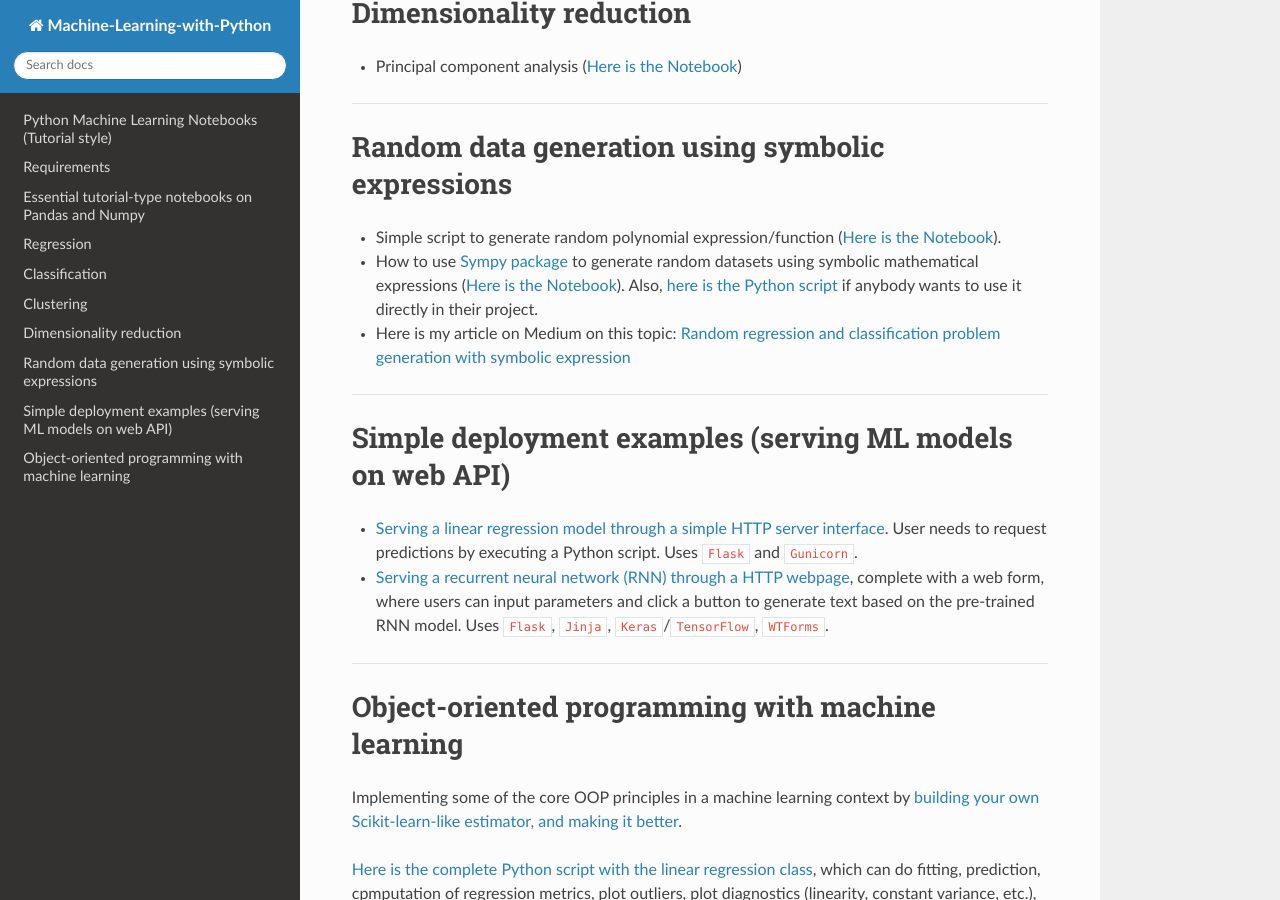
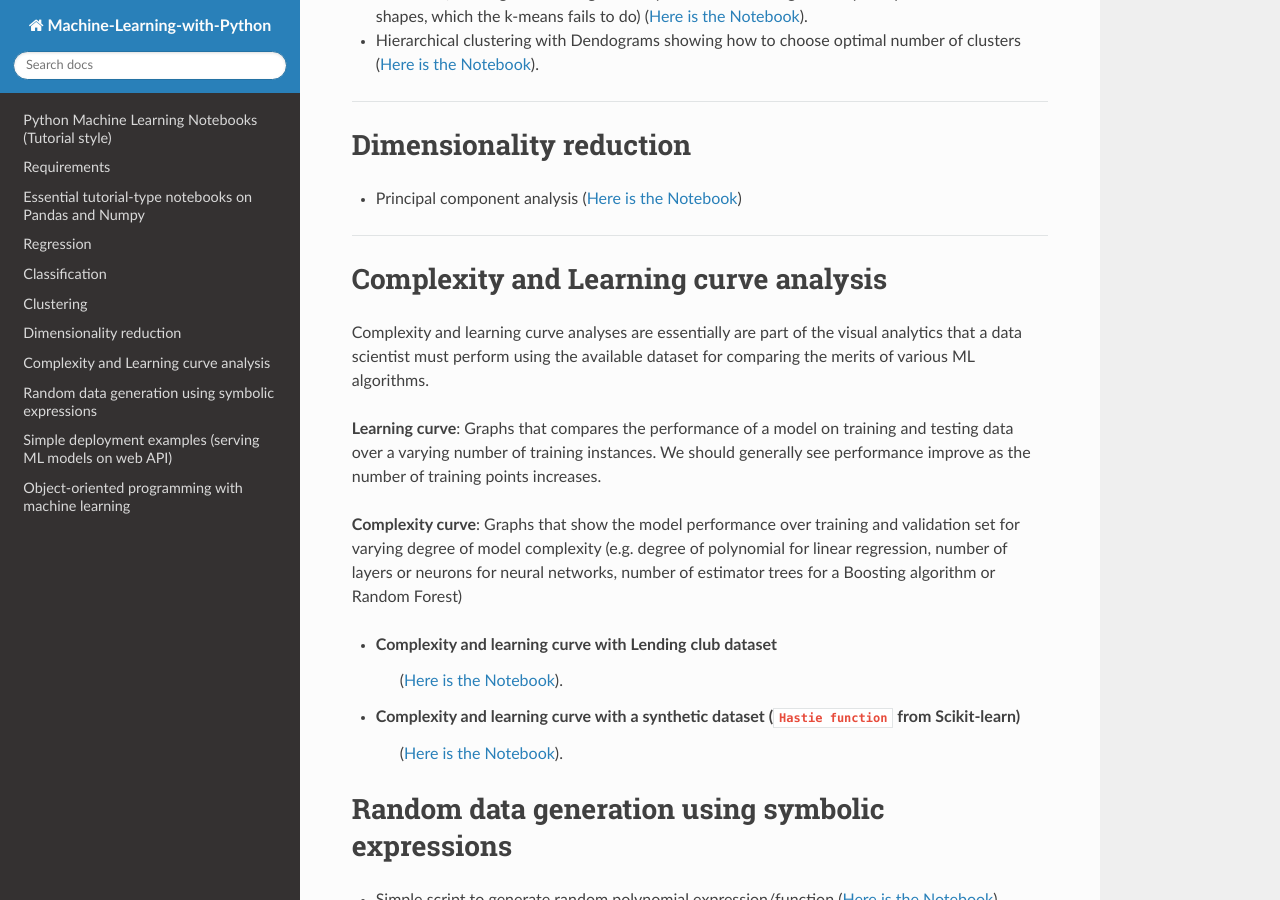
Before and after one commit to naturalspirit-dev/Machine-Learning-Jupyter, a Sphinx documentation site: the page built from docs/index.rst, in a window 1280 px wide and 900 px high, scrolled down 2568 px. Built offline with Sphinx 7.4.7 and the Read the Docs theme 2.0.0, drawn with Linux system fonts in a browser that asks for light colours; some of the changed text lies outside the part shown.

Commit message:
Updated index.rst

```diff
--- a/docs/index.rst
+++ b/docs/index.rst
@@ -94,6 +94,9 @@ Regression
    linear regression problem (`Here is the
    Notebook <https://github.com/tirthajyoti/Machine-Learning-with-Python/blob/master/Regression/Regression_Diagnostics.ipynb>`__).
 
+- How linear regression and neural network fare in the task of nonlinear function approximation (`Here is the
+   Notebook <https://github.com/tirthajyoti/Machine-Learning-with-Python/blob/master/Function%20Approximation%20by%20Neural%20Network/Function%20approximation%20by%20linear%20model%20and%20deep%20network.ipynb>`__)
+
 --------------
 
 Classification
@@ -151,6 +154,23 @@ Dimensionality reduction
    Notebook <https://github.com/tirthajyoti/Machine-Learning-with-Python/blob/master/Clustering-Dimensionality-Reduction/Principal%20Component%20Analysis.ipynb>`__)
 
 --------------
+
+Complexity and Learning curve analysis
+===========================================
+Complexity and learning curve analyses are essentially are part of the visual analytics that a data scientist must perform using the available dataset for comparing the merits of various ML algorithms.
+
+**Learning curve**: Graphs that compares the performance of a model on training and testing data over a varying number of training instances. We should generally see performance improve as the number of training points increases.
+
+**Complexity curve**: Graphs that show the model performance over training and validation set for varying degree of model complexity (e.g. degree of polynomial for linear regression, number of layers or neurons for neural networks, number of estimator trees for a Boosting algorithm or Random Forest)
+
+- Complexity and learning curve with Lending club dataset
+   (`Here is the
+   Notebook <https://github.com/tirthajyoti/Machine-Learning-with-Python/blob/master/Complexity_Learning_curves/Complexity_Learning_Analysis_Lending_Data.ipynb>`__).
+
+- Complexity and learning curve with a synthetic dataset (``Hastie function`` from Scikit-learn)
+   (`Here is the
+   Notebook <https://github.com/tirthajyoti/Machine-Learning-with-Python/blob/master/Complexity_Learning_curves/Complexity_learning_curve_Hastie_dataset.ipynb>`__).
+
 
 Random data generation using symbolic expressions
 ========================================================
```
